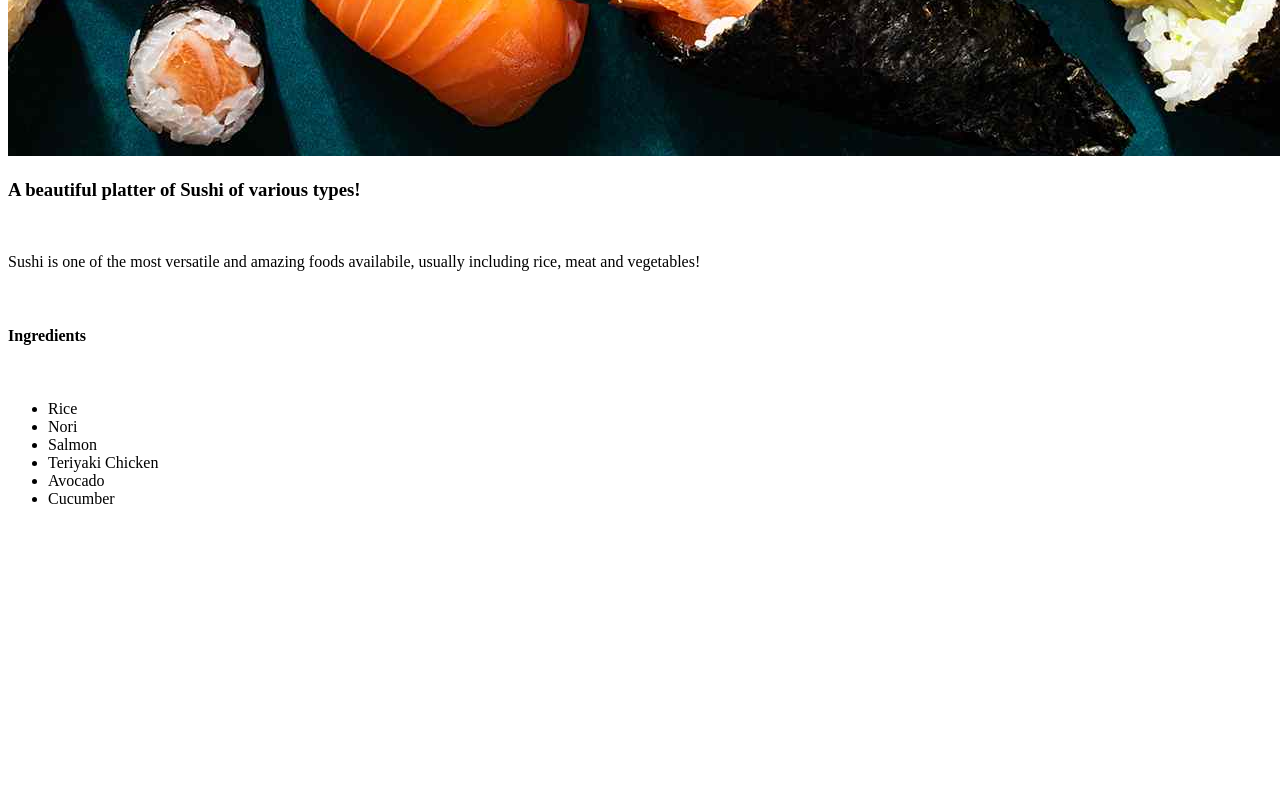
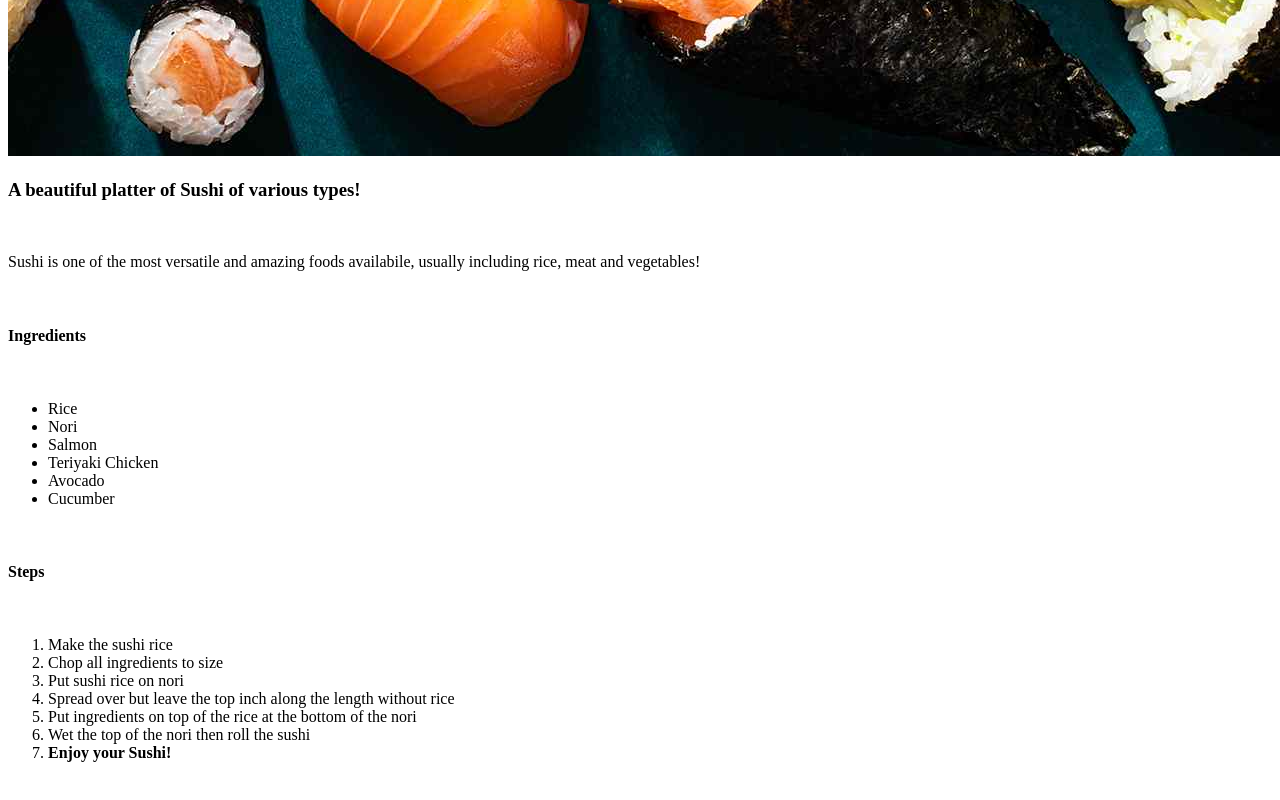
Before and after one commit to mitchthestonky/odin-recipes, a plain HTML site: page recipes/sushi.html in a window 1280 px wide. Shown: the part 942-1742 px from the top of the page. Before the commit the page ends 1466 px from the top, so only its background shows below. Drawn offline with Linux system fonts and the light colour scheme.

Commit message:
Make steps list and header

```diff
--- a/recipes/sushi.html
+++ b/recipes/sushi.html
@@ -21,9 +21,16 @@
                     <li>Teriyaki Chicken</li>
                     <li>Avocado</li>
                     <li>Cucumber</li>
-                </ul>
-
-
-
+                </ul> <br>
+            <h4><strong>Steps</strong></h4> <br>
+                <ol>
+                    <li>Make the sushi rice</li>
+                    <li>Chop all ingredients to size</li>
+                    <li>Put sushi rice on nori</li>
+                    <li>Spread over but leave the top inch along the length without rice</li>
+                    <li>Put ingredients on top of the rice at the bottom of the nori</li>
+                    <li>Wet the top of the nori then roll the sushi</li>
+                    <li><strong>Enjoy your Sushi!</strong></li>
+                </ol> <br>
 </body>
 </html>
```
